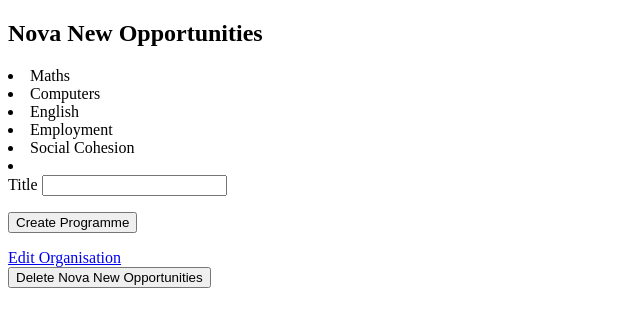
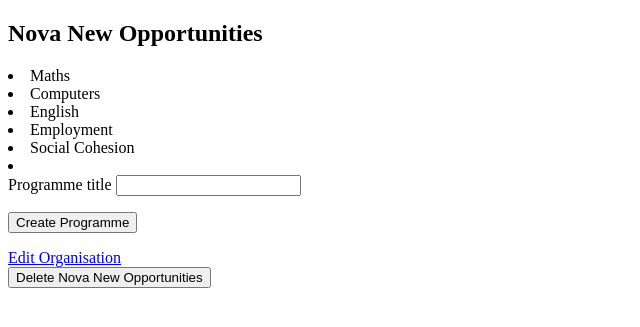
Before and after one commit to VirginiaDooley/nova-new, a Rails app: page /organisations/1 in a window 1280 px wide. Shown: the top 327 px of the page, without its empty margins (0-640 px from the left). Run offline with Rails 7, Linux system fonts and the light colour scheme; data comes from the database, SQL or seed files in the repository; style sheets or scripts are compiled from the project's sources.

Commit message:
placeholder for programme title validation

```diff
--- a/app/views/organisations/show.html.erb
+++ b/app/views/organisations/show.html.erb
@@ -7,15 +7,10 @@
 <% end %>
 
 <%= form_for ([@organisation, @programme]) do |f| %>
-  <%= f.label "Title" %>
-  <%= f.text_field :title %><p>
-
+  <%= f.label "Programme Title" %>
+  <%= f.text_field :title, :placeholder => (@programme.errors.full_messages_for(:title).first) %><p>
   <%= f.submit %>
 <% end %>
-
-
-
-
 
 <%= link_to "Edit Organisation", edit_organisation_path(@organisation) %>
 
```
